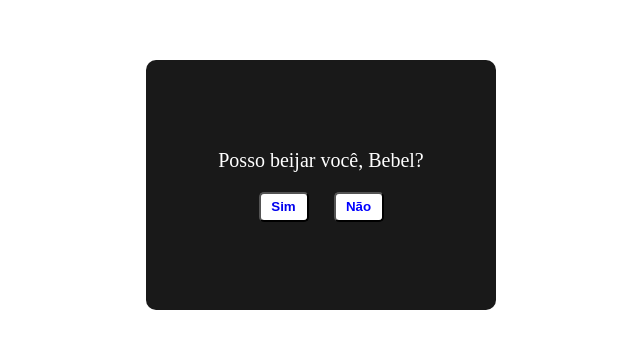
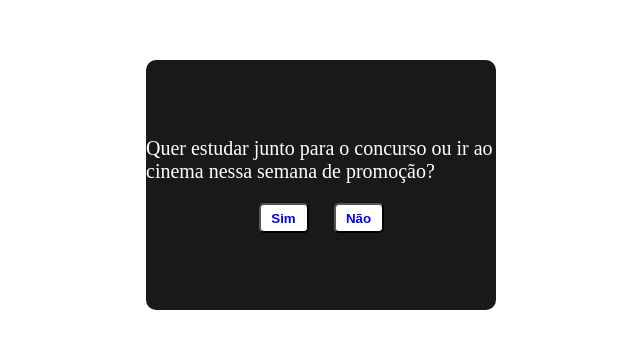
Before and after one commit to 1000tonC/pedido_importante, a plain HTML site: page index.html in a window 1280 px wide. Shown: the part 223-572 px from the top of the page, without its empty margins (319-959 px from the left). Drawn offline with Linux system fonts and the light colour scheme.

Commit message:
index.html

```diff
--- a/index.html
+++ b/index.html
@@ -9,7 +9,7 @@
 <body>
     <body>
         <div class="box">
-            <p>Posso beijar você, Bebel?</p>
+            <p>Quer estudar junto para o concurso ou ir ao cinema nessa semana de promoção?</p>
             <div class="buttons-container">
                 <button>
                     <a href="https://www.instagram.com/miltoncandidotorres?igsh=cHBvYmRlZnVtanBi">Sim</a>
```
